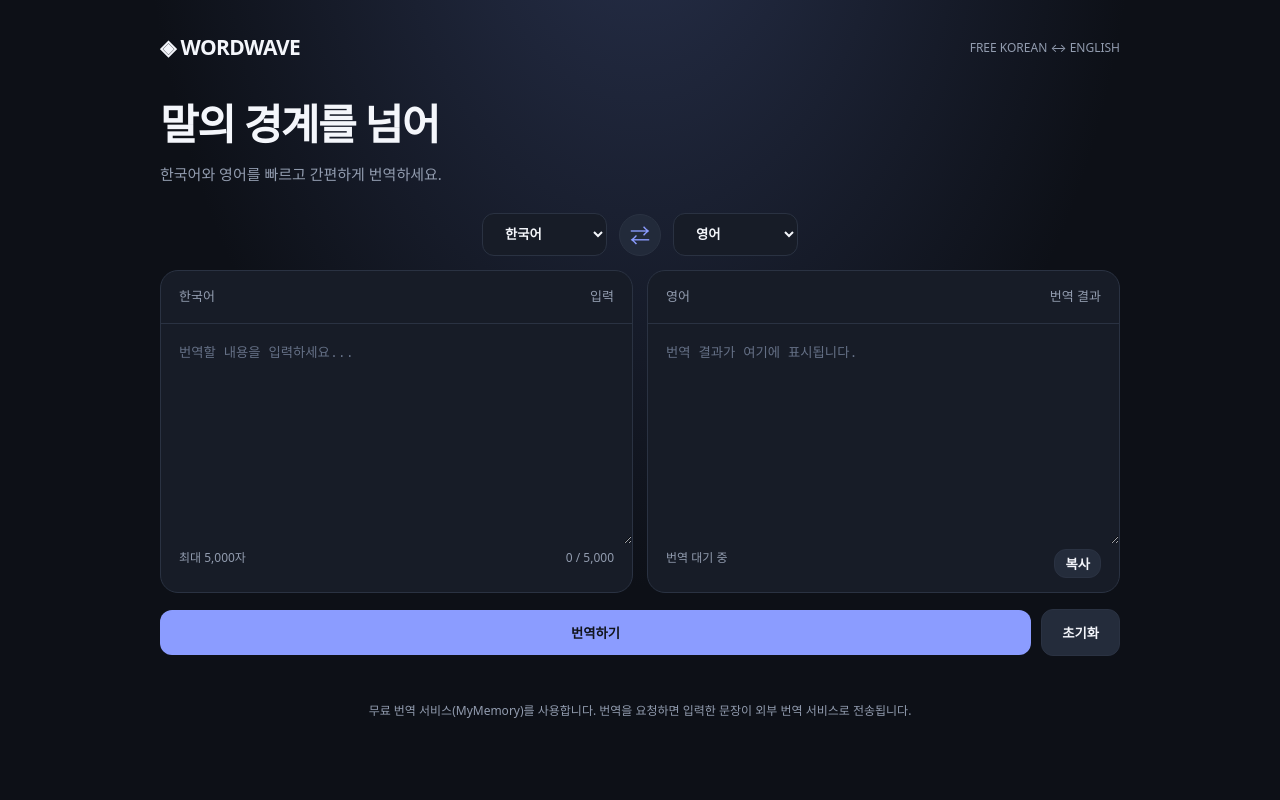
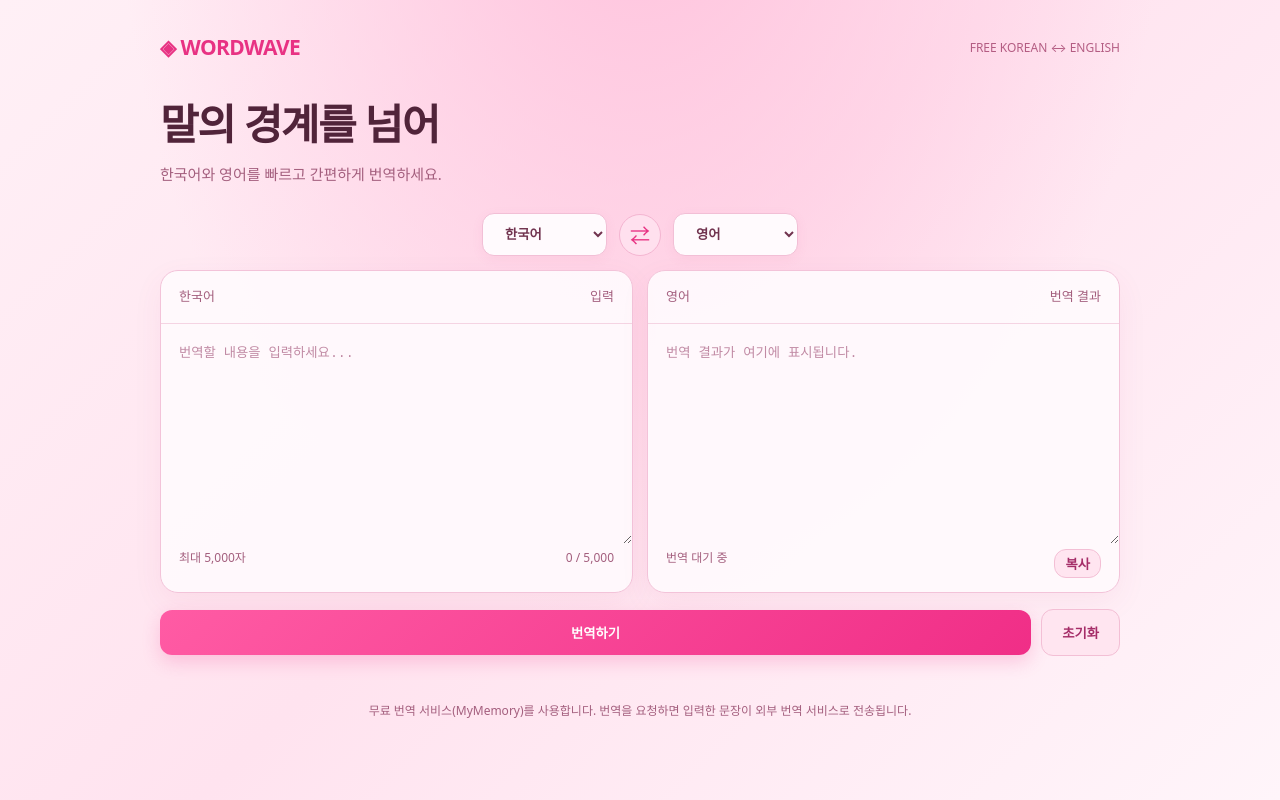
Before and after one commit to dds0188-code/free-korean-english-translator, a plain HTML site: page index.html in a window 1280 px wide. Drawn offline with Linux system fonts and the light colour scheme.

Commit message:
Refresh translator with a bright pink theme

```diff
--- a/index.html
+++ b/index.html
@@ -2,7 +2,7 @@
 <html lang="ko">
 <head>
 <meta charset="utf-8"><meta name="viewport" content="width=device-width,initial-scale=1">
-<meta name="theme-color" content="#10131b"><title>한영 번역기</title>
+<meta name="theme-color" content="#fff0f6"><title>한영 번역기</title>
 <style>
 :root{color-scheme:dark;--bg:#0d1017;--panel:#171c27;--line:#2a3242;--muted:#929caf;--text:#f4f6fb;--accent:#8b9cff}
 *{box-sizing:border-box}body{margin:0;background:radial-gradient(ellipse at 50% -20%,#27304b 0,transparent 55%),var(--bg);color:var(--text);font:15px/1.5 system-ui,-apple-system,sans-serif;min-height:100vh;padding:32px 16px}
@@ -11,6 +11,26 @@ h1{font-size:clamp(28px,5vw,42px);letter-spacing:-1.5px;margin:0 0 8px}.sub{colo
 .toolbar{display:flex;align-items:center;justify-content:center;gap:12px;margin-bottom:14px}.lang{background:var(--panel);border:1px solid var(--line);color:var(--text);border-radius:12px;padding:12px 18px;font-weight:650;min-width:125px}.swap{border:1px solid var(--line);background:#222a3a;color:var(--accent);border-radius:50%;width:42px;height:42px;font-size:20px;cursor:pointer}
 .grid{display:grid;grid-template-columns:1fr 1fr;gap:14px}.pane{background:var(--panel);border:1px solid var(--line);border-radius:18px;overflow:hidden;min-height:300px}.panehead{padding:16px 18px;border-bottom:1px solid var(--line);display:flex;justify-content:space-between;color:var(--muted);font-size:13px}.pane textarea{width:100%;height:220px;resize:vertical;background:transparent;border:0;outline:0;color:var(--text);padding:18px;font:18px/1.6 inherit}.pane textarea::placeholder{color:#657086}.foot{display:flex;justify-content:space-between;padding:0 18px 14px;color:var(--muted);font-size:12px}.actions{display:flex;gap:10px;align-items:center;margin:16px 0 26px}.primary,.secondary{border:0;border-radius:12px;padding:13px 20px;font-weight:700;cursor:pointer}.primary{background:var(--accent);color:#10131b;flex:1}.secondary{background:#242c3b;color:var(--text);border:1px solid var(--line)}button:disabled{opacity:.55;cursor:wait}.note{color:var(--muted);font-size:12px;text-align:center}.history{margin-top:28px}.history h2{font-size:15px}.item{padding:12px 14px;background:var(--panel);border:1px solid var(--line);border-radius:12px;margin:8px 0;cursor:pointer;overflow:hidden;text-overflow:ellipsis;white-space:nowrap;color:#cbd2df}.error{color:#ff9c9c;font-size:13px;min-height:20px}
 @media(max-width:650px){body{padding:22px 12px}.grid{grid-template-columns:1fr}.pane{min-height:230px}.pane textarea{height:155px}.toolbar{gap:7px}.lang{min-width:0;flex:1;padding:11px 8px}.swap{flex:none}.actions{flex-wrap:wrap}.primary{flex-basis:100%}}
+
+/* Pink refresh */
+:root{color-scheme:light;--bg:#fff0f6;--panel:#fffafd;--line:#f5c8dc;--muted:#a45f7e;--text:#51243a;--accent:#ff4f9a}
+body{background:radial-gradient(ellipse at 50% -20%,#ffc1dc 0,transparent 58%),linear-gradient(135deg,#fff0f6 0%,#ffe3ef 48%,#fff5fa 100%);color:var(--text)}
+.brand{color:#e83283}
+.tag{color:#b45d83}
+.sub{color:#a45f7e}
+.lang{background:#fffafd;border-color:#f2bfd6;color:#71334f;box-shadow:0 3px 12px #d94f8b12}
+.swap{background:#ffe0ee;border-color:#f4b5d1;color:#e83283}
+.pane{background:rgba(255,250,253,.94);border-color:#f3c3d9;box-shadow:0 10px 30px #b93d7510}
+.panehead{border-color:#f5d4e3;color:#a45f7e}
+.pane textarea{color:#51243a}
+.pane textarea::placeholder{color:#c18aa4}
+.primary{background:linear-gradient(135deg,#ff5ba4,#f02e87);color:white;box-shadow:0 7px 18px #ed3d8b38}
+.secondary{background:#ffe5f0;color:#a52d68;border-color:#f3bfd5}
+.item{background:#fffafd;border-color:#f3c3d9;color:#71334f}
+.error{color:#d52f70}
+.note{color:#a45f7e}
+.history h2{color:#71334f}
+
 </style></head>
 <body><main>
 <div class="top"><div class="brand">◈ WORDWAVE</div><div class="tag">FREE KOREAN ↔ ENGLISH</div></div>
```
